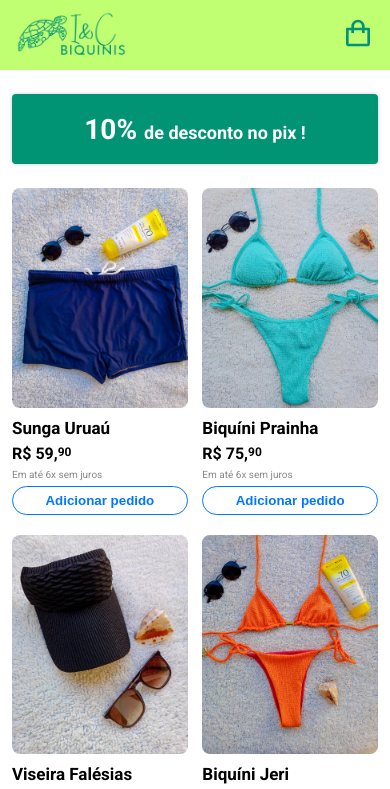
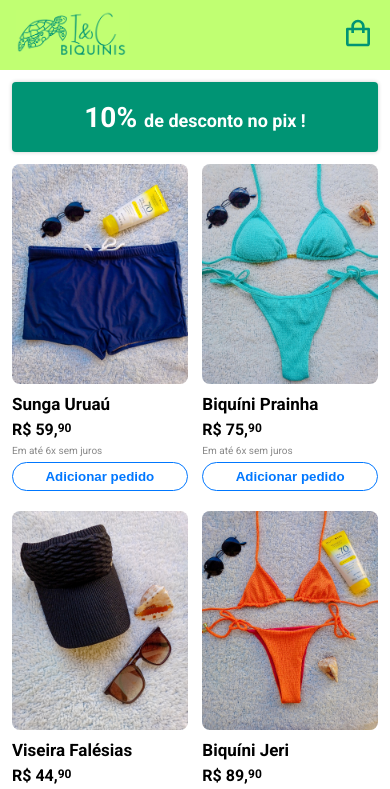
Before and after one commit to FranciscoNeto2909/iec_biquinis, a React (Vite) app: page / in a window 390 px wide. Shown: the top 789 px of the page. Built offline with nearby package versions, Linux system fonts and the light colour scheme.

Commit message:
banner spacing improved

```diff
--- a/src/app.css
+++ b/src/app.css
@@ -123,13 +123,13 @@
 
     .app_banner {
         width: auto;
-        margin: 24px 12px 12px 12px;
+        margin: 12px;
         font-size: 18px;
     }
 
     .app_container {
         gap: 16px 0;
-        padding: 12px;
+        padding: 0 12px 12px;
     }
 }
 
```
